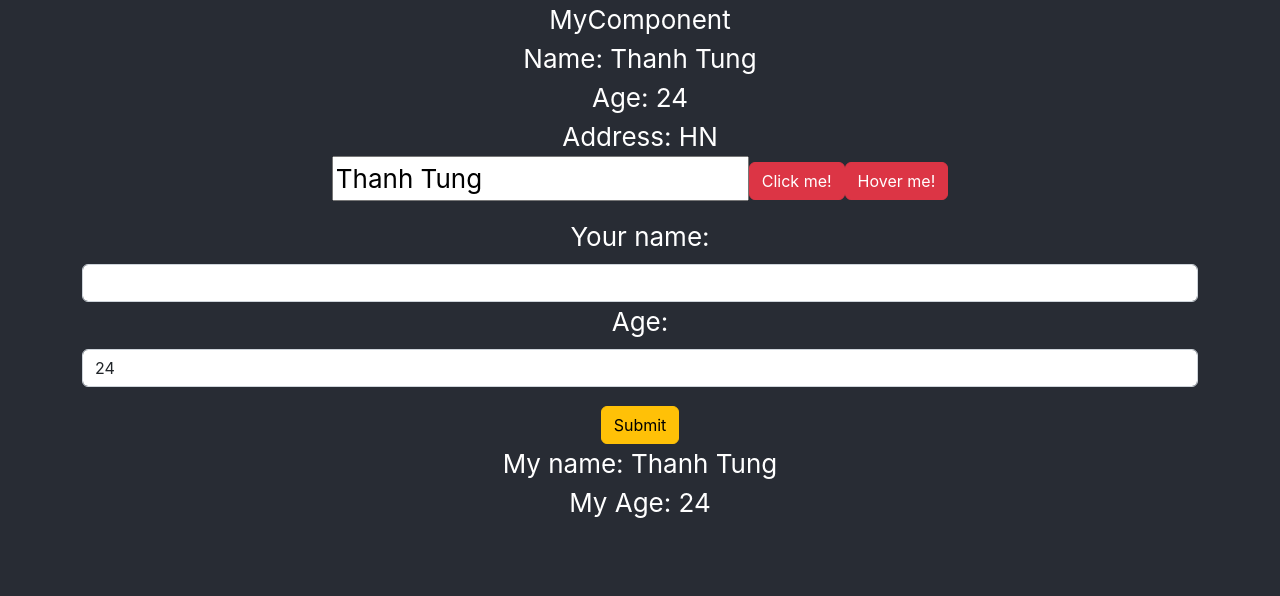
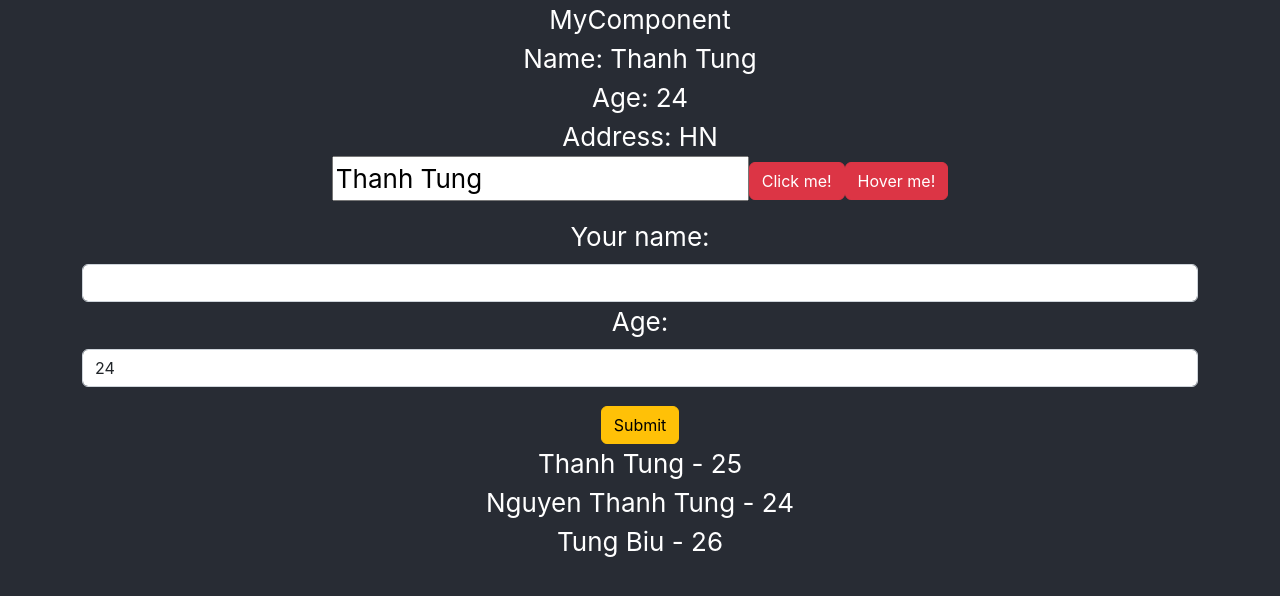
Before and after one commit to tungnt99/React-Basic, a React (Create React App) app: page / in a window 1280 px wide. Shown: the top 596 px of the page. Built offline with nearby package versions, Linux system fonts and the light colour scheme; the HTML template or start-up script is replaced by a standard one.

Commit message:
outputting list hien thi danh sach array/object #24

```diff
--- a/src/components/DisplayInfo.jsx
+++ b/src/components/DisplayInfo.jsx
@@ -3,11 +3,16 @@ import React, { Component } from 'react'
 export default class DisplayInfo extends Component {
   render() {
     // props
-    let {name, age} = this.props
+    let {listUsers} = this.props
     return (
       <div>
-        <div>My name: {name}</div>
-        <div>My Age: {age}</div>
+        {listUsers && listUsers.length > 0 && listUsers.map(item => {
+          return(
+            <div key={item.id}>
+              <div>{item.name} - {item.age}</div>
+            </div>
+          )
+        })}
       </div>
     )
   }
--- a/src/components/MyComponent.jsx
+++ b/src/components/MyComponent.jsx
@@ -6,7 +6,13 @@ export default class MyComponent extends Component {
     state = {
         name: 'Thanh Tung',
         age: "24",
-        address: "HN"
+        address: "HN",
+        listUsers: [
+            {id: 1, name: "Thanh Tung", age: "25"},
+            {id: 2, name: "Nguyen Thanh Tung", age: "24"},
+            {id: 3, name: "Tung Biu", age: "26"},
+
+        ],
     }
     handleClick = (event) => {
         this.setState({
@@ -45,8 +51,7 @@ export default class MyComponent extends Component {
                 <div className='form-react mt-3 container'>
                     <UserInfo />
                     <DisplayInfo
-                        name= {this.state.name}
-                        age= {this.state.age}
+                       listUsers={this.state.listUsers}
                     />
                 </div>
 
```
